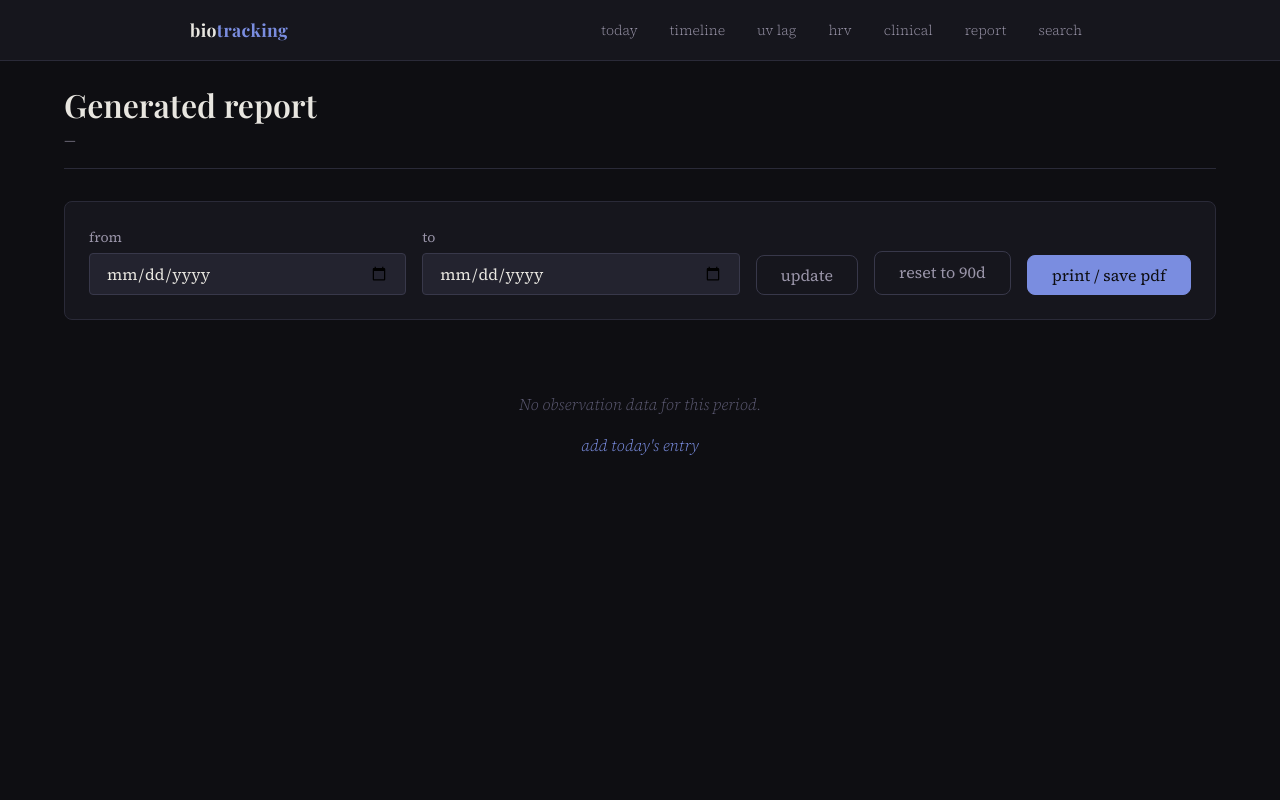
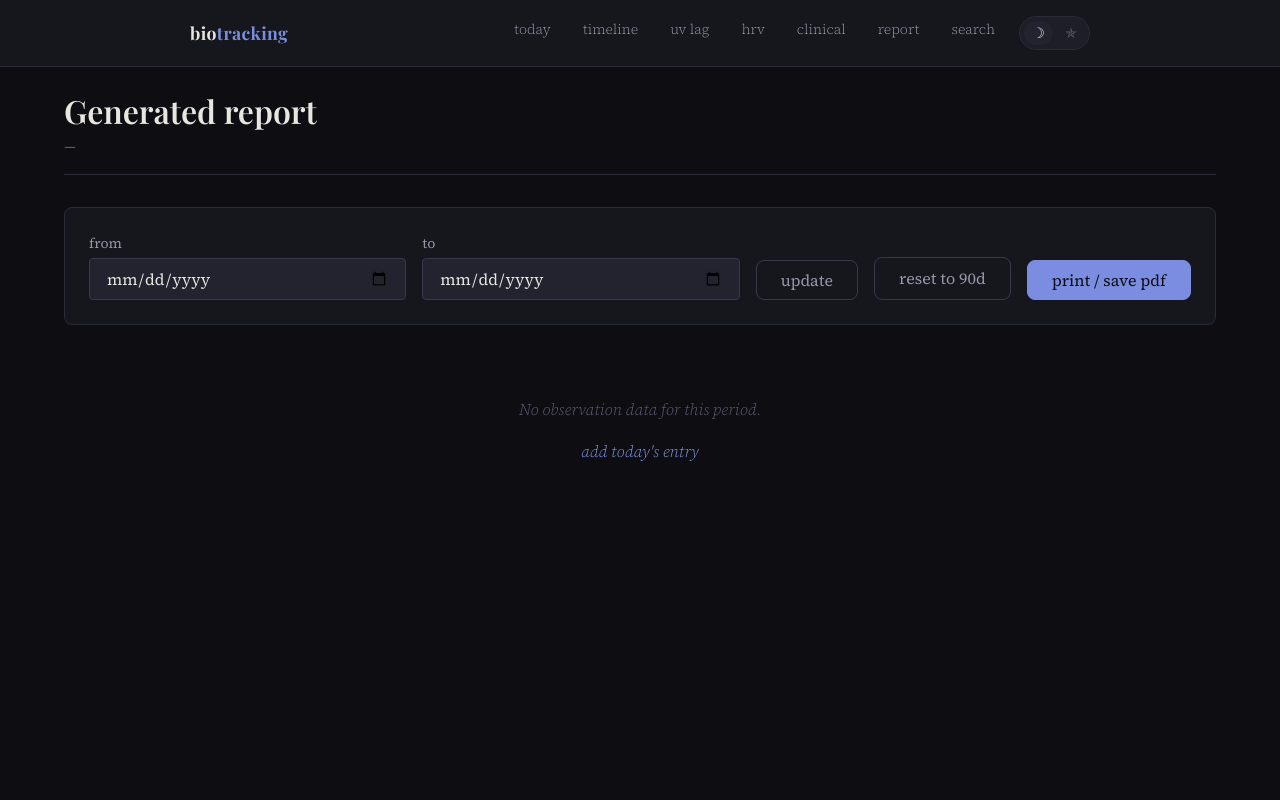
Before and after one commit to alaricmoore/biotracking, a Python web app: template templates/report.html in a window 1280 px wide. Run offline with Jinja, Linux system fonts and the light colour scheme; the template is opened without the code that fills it, so the values that code supplies are empty.

Commit message:
added light theme with toggle

```diff
--- a/templates/base.html
+++ b/templates/base.html
@@ -43,6 +43,10 @@
             --color-rheum:        #e85d9e;   /* pink         - rheumatic     */
             --color-flare:        #ffffff;   /* white        - flare days    */
 
+            /* Intervention colors - can be used for medications, lifestyle changes, etc. */
+            --color-intervention: #4ab8b8;  /* teal - primary intervention */
+            --color-intervention-secondary: #9b72cf;  /* purple - secondary interventions */
+
             /* Semantic colors */
             --color-success:  #4a9e6e;
             --color-warning:  #d4a054;
@@ -694,8 +743,37 @@
                         {% if request.endpoint == 'search' %}class="active"{% endif %}>
                         search
                     </a></li>
+                    <li style="margin-left: auto; display: flex; align-items: center; gap: 0.25rem;">
+                        <button id="theme-toggle"
+                                style="background: var(--bg-elevated);
+                                       border: 1px solid var(--border-subtle);
+                                       border-radius: 20px;
+                                       padding: 0.25rem;
+                                       cursor: pointer;
+                                       display: flex;
+                                       gap: 0.25rem;
+                                       transition: all 0.2s;"
+                                aria-label="Toggle light/dark theme">
+                            <span class="theme-option" id="theme-dark"
+                                  style="padding: 0.25rem 0.5rem;
+                                         border-radius: 16px;
+                                         font-size: 0.9rem;
+                                         transition: all 0.2s;
+                                         cursor: pointer;">
+                                ☽
+                            </span>
+                            <span class="theme-option" id="theme-light"
+                                  style="padding: 0.25rem 0.5rem;
+                                         border-radius: 16px;
+                                         font-size: 0.9rem;
+                                         transition: all 0.2s;
+                                         cursor: pointer;">
+                                ✯
+                            </span>
+                        </button>
+                    </li>
                 </ul>
-            </nav>
+            </li>
         </div>
     </header>
 
@@ -707,5 +785,46 @@
 
 {% block scripts %}{% endblock %}
 
+<script>
+// Theme toggle functionality
+const themeToggle = document.getElementById('theme-toggle');
+const darkOption = document.getElementById('theme-dark');
+const lightOption = document.getElementById('theme-light');
+const htmlElement = document.documentElement;
+
+// Check for saved theme preference or default to dark
+const currentTheme = localStorage.getItem('theme') || 'dark';
+htmlElement.setAttribute('data-theme', currentTheme);
+updateToggleUI(currentTheme);
+
+// Toggle theme on click
+themeToggle.addEventListener('click', () => {
+    const currentTheme = htmlElement.getAttribute('data-theme');
+    const newTheme = currentTheme === 'dark' ? 'light' : 'dark';
+
+    htmlElement.setAttribute('data-theme', newTheme);
+    localStorage.setItem('theme', newTheme);
+    updateToggleUI(newTheme);
+
+    // Reload the page to refresh charts with new theme colors
+    window.location.reload();
+});
+
+// Update toggle appearance
+function updateToggleUI(theme) {
+    if (theme === 'dark') {
+        darkOption.style.background = 'var(--bg-input)';
+        darkOption.style.color = 'var(--text-primary)';
+        lightOption.style.background = 'transparent';
+        lightOption.style.color = 'var(--text-muted)';
+    } else {
+        lightOption.style.background = 'var(--bg-input)';
+        lightOption.style.color = 'var(--text-primary)';
+        darkOption.style.background = 'transparent';
+        darkOption.style.color = 'var(--text-muted)';
+    }
+}
+</script>
+
 </body>
 </html>
```
Also changed, not shown: other parts of templates/base.html (+46 -1 lines), templates/timeline.html (+13 -11 lines).
